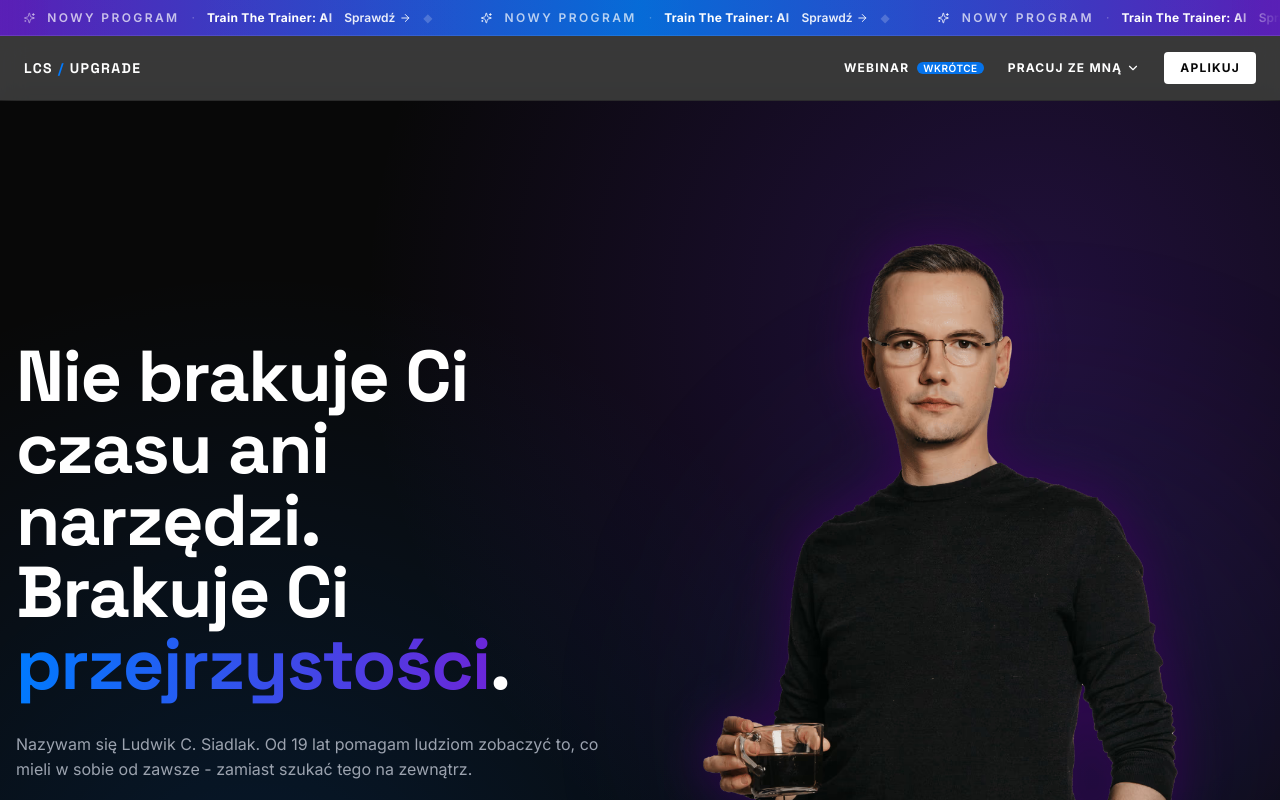
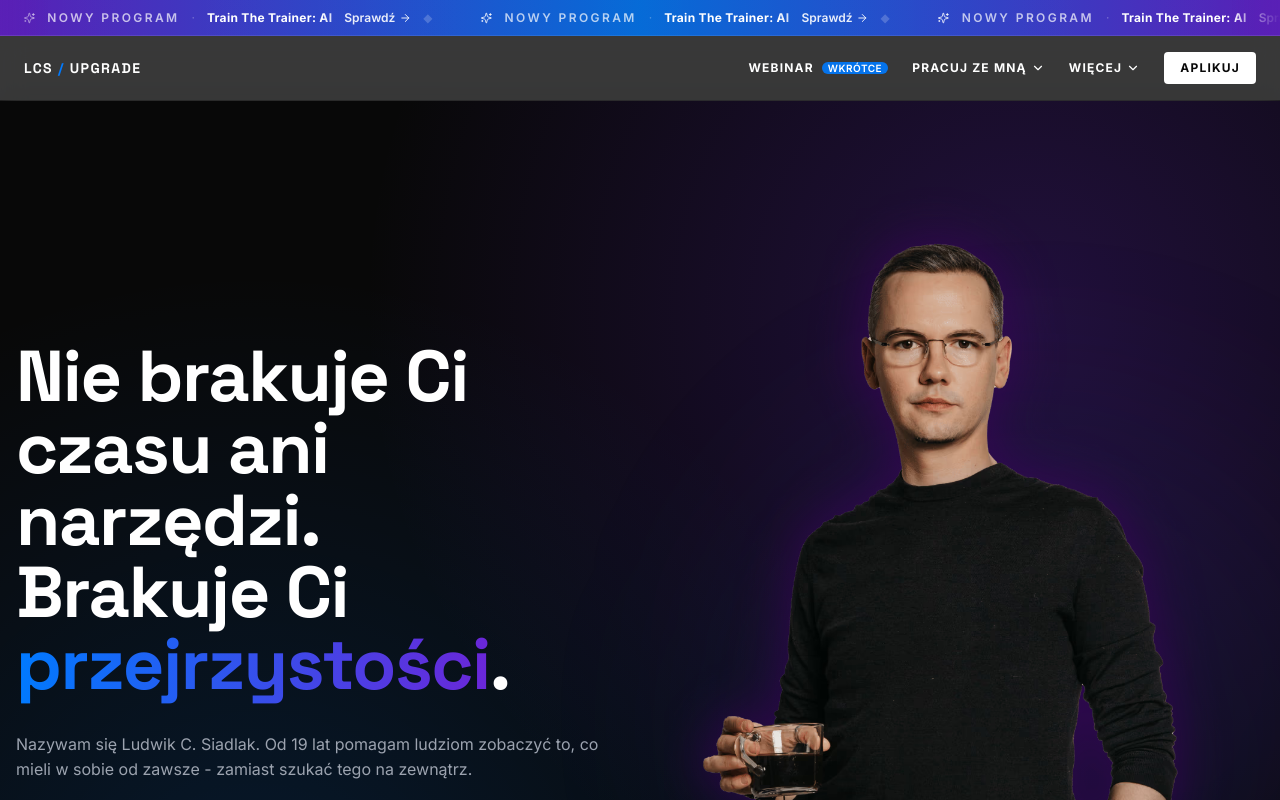
Before and after one commit to ludwikc/siadlak-com, a React (Vite) app: page / in a window 1280 px wide. Shown: the top 800 px of the page. Built offline with nearby package versions, Linux system fonts and the light colour scheme.

Commit message:
Changes
Co-authored-by: ludwikc <9521799+ludwikc@users.noreply.github.com>

```diff
--- a/src/components/layout/Header.tsx
+++ b/src/components/layout/Header.tsx
@@ -119,6 +119,36 @@ export default function Header() {
             )}
           </div>
 
+          {/* Więcej – dropdown */}
+          <div ref={moreRef} className="relative" onMouseEnter={openMore} onMouseLeave={closeMore}>
+            <button
+              onClick={() => setMoreOpen((v) => !v)}
+              className="text-white text-xs font-bold uppercase tracking-widest hover:text-electric transition-colors flex items-center gap-1"
+            >
+              Więcej
+              <ChevronDown
+                size={14}
+                className={`transition-transform duration-200 ${moreOpen ? "rotate-180" : ""}`}
+              />
+            </button>
+
+            {moreOpen && (
+              <div className="absolute top-full right-0 mt-2 w-64 bg-void-black border border-white/10 rounded-lg shadow-xl py-2 z-50 animate-fade-in">
+                {moreItems.map((item) => (
+                  <Link
+                    key={item.to}
+                    to={item.to}
+                    onClick={() => setMoreOpen(false)}
+                    className="block px-4 py-2.5 text-sm text-white/80 hover:text-white hover:bg-white/5 transition-colors"
+                  >
+                    {item.label}
+                    {item.desc && <span className="block text-[11px] text-white/40 mt-0.5">{item.desc}</span>}
+                  </Link>
+                ))}
+              </div>
+            )}
+          </div>
+
           {/* Aplikuj CTA */}
           <Link
             to="/discovery"
```
